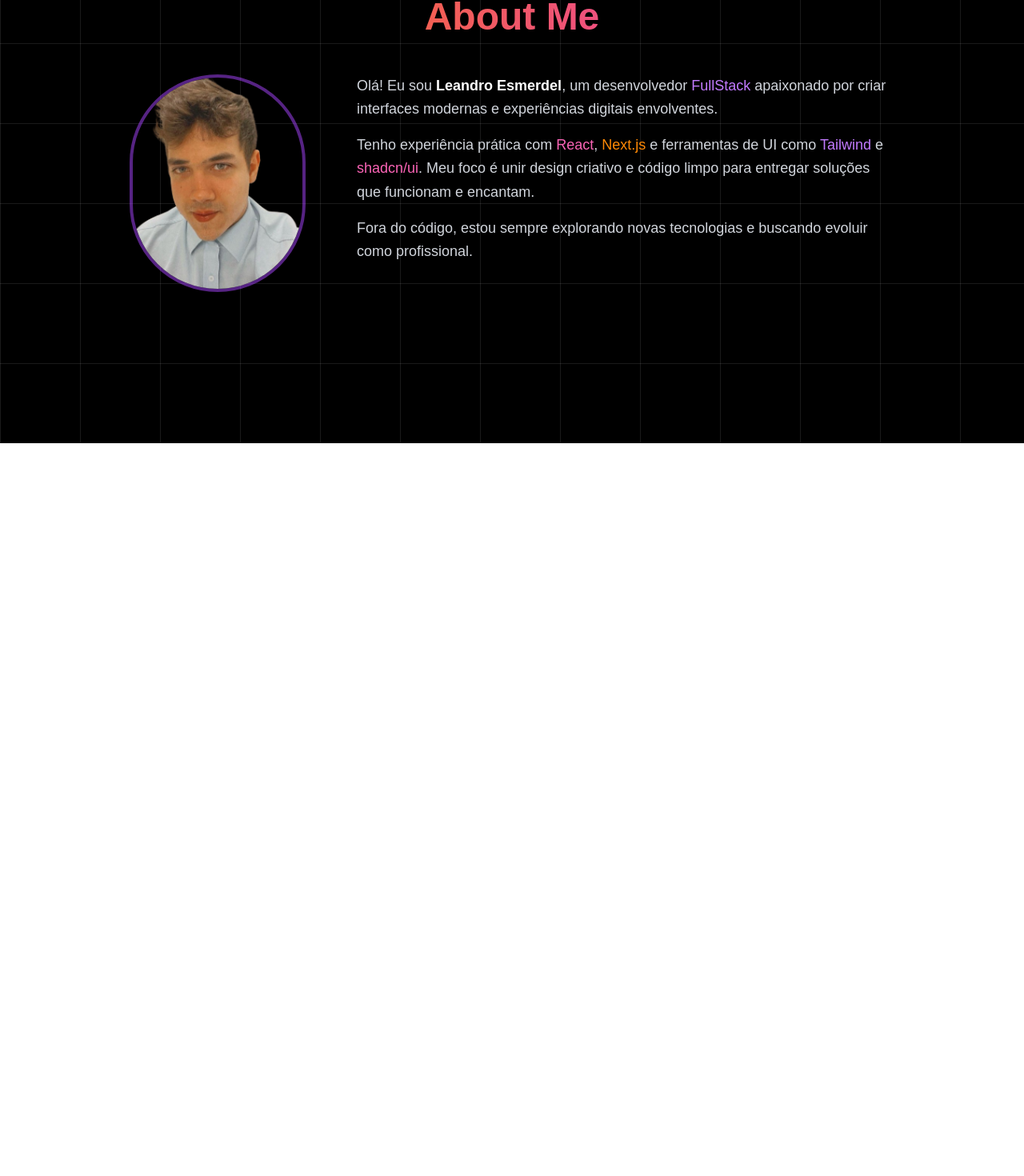
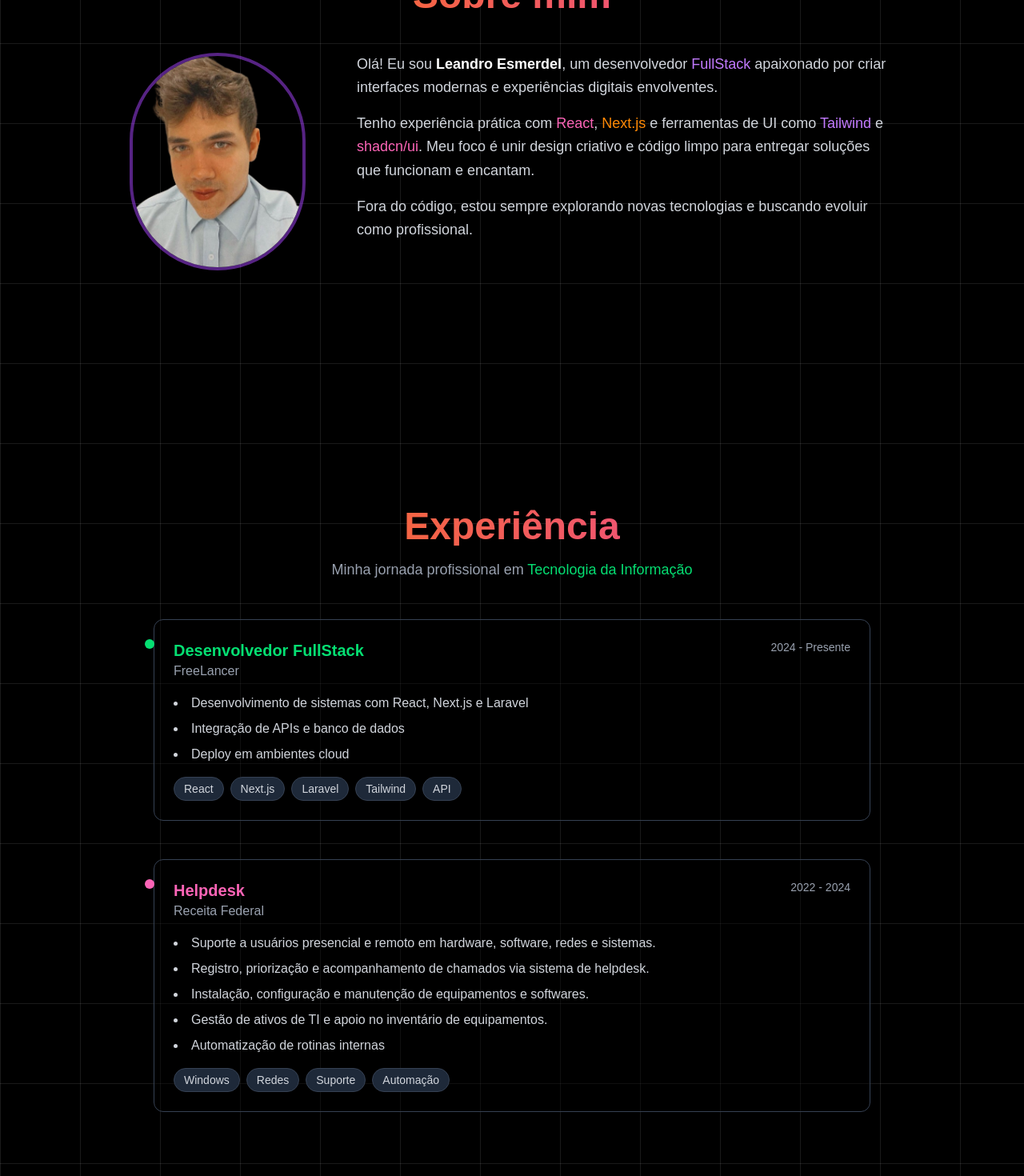
Before and after one commit to esmerdel/Portfolio, a Next.js app: page / in a window 1280 px wide. Shown: the part 1046-2516 px from the top of the page at 80% size. Before the commit the page ends 1600 px from the top, so only its background shows below. Built offline with nearby package versions, Linux system fonts and the light colour scheme.

Commit message:
Alterações projeto

```diff
--- a/app/components/About.tsx
+++ b/app/components/About.tsx
@@ -4,27 +4,11 @@ export default function About() {
   return (
     <section
       id="about"
-      className="relative flex flex-col items-center justify-center min-h-screen px-6 py-20 md:px-20 text-center md:text-left"
+      className="relative bg-transparent flex flex-col items-center justify-center min-h-screen px-6 py-20 md:px-20 text-center md:text-left"
     >
-{/* Fundo*/}
-<div
-  className="absolute inset-0 -z-10 bg-black"
-  style={{
-    backgroundImage:
-      "linear-gradient(rgba(255,255,255,0.1) 1px, transparent 1px), linear-gradient(90deg, rgba(255,255,255,0.1) 1px, transparent 1px)",
-    backgroundSize: "100px 100px"
-  }}
-/>
-
-
-      {/* Badge */}
-      <div className="px-4 py-1 mb-6 text-sm font-medium text-white border rounded-full animate-gradient-bg border-transparent">
-        👨‍💻 Sobre Mim
-      </div>
-
       {/* Título */}
       <h2 className="mb-12 text-4xl font-extrabold md:text-5xl animate-gradient">
-        About Me
+        Sobre mim
       </h2>
 
       {/* Conteúdo */}
--- /dev/null
+++ b/app/components/Experience.tsx
@@ -0,0 +1,106 @@
+"use client"
+
+import { motion } from "framer-motion"
+
+export default function Experience() {
+  return (
+    <section
+      id="experience"
+      className="relative min-h-screen flex flex-col items-center justify-center px-6 py-20 md:px-20"
+    >
+
+      {/* Título */}
+      <motion.h2
+        initial={{ opacity: 0, y: -40 }}
+        whileInView={{ opacity: 1, y: 0 }}
+        transition={{ duration: 0.8 }}
+        viewport={{ once: true }}
+        className="mb-4 text-4xl font-extrabold md:text-5xl animate-gradient text-center"
+      >
+        Experiência
+      </motion.h2>
+
+      <p className="mb-12 text-gray-400 text-lg text-center">
+        Minha jornada profissional em{" "}
+        <span className="text-green-400">Tecnologia da Informação</span>
+      </p>
+
+      {/* Timeline */}
+      <div className="relative w-full max-w-4xl space-y-12">
+        {/* Item 1 */}
+        <motion.div
+          initial={{ opacity: 0, y: 50 }}
+          whileInView={{ opacity: 1, y: 0 }}
+          transition={{ duration: 0.8 }}
+          viewport={{ once: true }}
+          className="relative p-6 bg-black/40 rounded-xl border border-gray-700 shadow-lg"
+        >
+          <span className="absolute -left-3 top-6 w-3 h-3 rounded-full bg-green-400"></span>
+          <div className="flex justify-between items-start">
+            <div>
+              <h3 className="text-xl font-bold text-green-400">
+                Desenvolvedor FullStack
+              </h3>
+              <p className="text-gray-400">FreeLancer</p>
+            </div>
+            <span className="text-sm text-gray-400">2024 - Presente</span>
+          </div>
+          <ul className="mt-4 space-y-2 text-gray-300 list-disc list-inside">
+            <li>Desenvolvimento de sistemas com React, Next.js e Laravel</li>
+            <li>Integração de APIs e banco de dados</li>
+            <li>Deploy em ambientes cloud</li>
+          </ul>
+          {/* Tags */}
+          <div className="flex flex-wrap gap-2 mt-4">
+            {["React", "Next.js", "Laravel", "Tailwind", "API"].map((tech) => (
+              <span
+                key={tech}
+                className="px-3 py-1 text-sm rounded-full bg-gray-800 text-gray-300 border border-gray-700"
+              >
+                {tech}
+              </span>
+            ))}
+          </div>
+        </motion.div>
+
+        {/* Item 2 */}
+        <motion.div
+          initial={{ opacity: 0, y: 50 }}
+          whileInView={{ opacity: 1, y: 0 }}
+          transition={{ duration: 0.8, delay: 0.2 }}
+          viewport={{ once: true }}
+          className="relative p-6 bg-black/40 rounded-xl border border-gray-700 shadow-lg"
+        >
+          <span className="absolute -left-3 top-6 w-3 h-3 rounded-full bg-pink-400"></span>
+          <div className="flex justify-between items-start">
+            <div>
+              <h3 className="text-xl font-bold text-pink-400">
+                Helpdesk
+              </h3>
+              <p className="text-gray-400">Receita Federal</p>
+            </div>
+            <span className="text-sm text-gray-400">2022 - 2024</span>
+          </div>
+          <ul className="mt-4 space-y-2 text-gray-300 list-disc list-inside">
+            <li> Suporte a usuários presencial e remoto em hardware, software, redes e sistemas.</li>
+            <li> Registro, priorização e acompanhamento de chamados via sistema de helpdesk.</li>
+            <li> Instalação, configuração e manutenção de equipamentos e softwares.</li>
+            <li>  Gestão de ativos de TI e apoio no inventário de equipamentos.</li>
+            <li>Automatização de rotinas internas</li>
+          </ul>
+          {/* Tags */}
+          <div className="flex flex-wrap gap-2 mt-4">
+            {["Windows", "Redes", "Suporte", "Automação"].map((tech) => (
+              <span
+                key={tech}
+                className="px-3 py-1 text-sm rounded-full bg-gray-800 text-gray-300 border border-gray-700"
+              >
+                {tech}
+              </span>
+            ))}
+          </div>
+        </motion.div>
+      </div>
+    </section>
+  )
+}
--- a/app/layout.tsx
+++ b/app/layout.tsx
@@ -13,8 +13,8 @@ const geistMono = Geist_Mono({
 });
 
 export const metadata: Metadata = {
-  title: "Create Next App",
-  description: "Generated by create next app",
+  title: "Leandro Esmerdel",
+  description: "Potfolio de Leandro",
 };
 
 export default function RootLayout({
@@ -25,9 +25,9 @@ export default function RootLayout({
   return (
     <html lang="en">
       <body
-        className={`${geistSans.variable} ${geistMono.variable} antialiased bg-transparent`}
+        className={`${geistSans.variable} ${geistMono.variable} relative w-full h-full antialiased bg-transparent`}
       >
-        <div
+                <div
           className="absolute -z-10 inset-0 bg-black"
           style={{
             backgroundImage:
--- a/app/page.tsx
+++ b/app/page.tsx
@@ -1,13 +1,14 @@
 import Header from "./components/Header"
 import Hero from "./components/Hero"
 import About from "./components/About"
-
+import Experience from "./components/Experience"
 export default function Home() {
   return (
     <main className="relative min-h-screen bg-transparent text-white">
       <Header />
       <Hero />
       <About />
+      <Experience />
     </main>
   )
 }
--- a/package.json
+++ b/package.json
@@ -8,6 +8,7 @@
     "start": "next start"
   },
   "dependencies": {
+    "framer-motion": "^12.23.12",
     "lucide-react": "^0.544.0",
     "next": "15.5.2",
     "react": "19.1.0",
```
Also changed, not shown: 1 other file (tests, documents, lock files or other folders).
